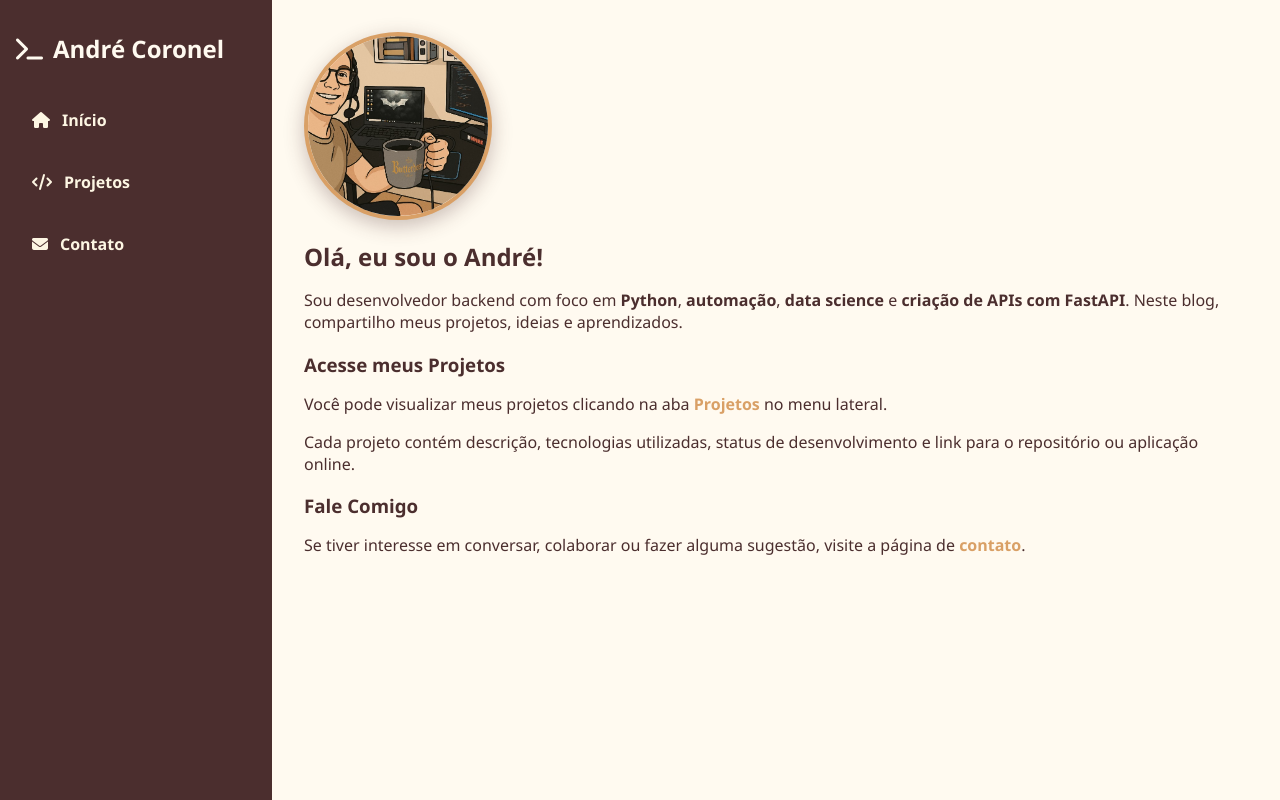
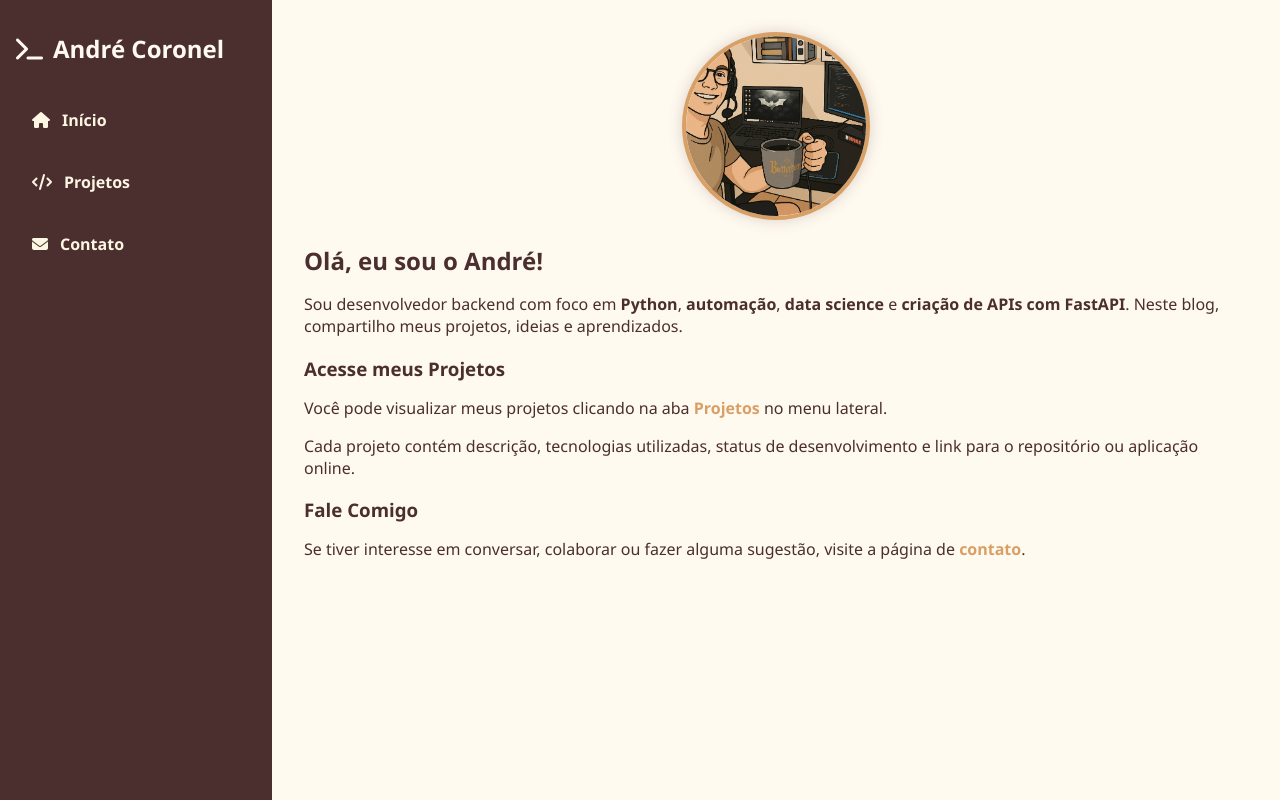
Before and after one commit to aclfilho/Blog, a FastAPI app: page / in a window 1280 px wide. Run offline with FastAPI, Linux system fonts and the light colour scheme.

Commit message:
update css

```diff
--- a/static/style.css
+++ b/static/style.css
@@ -221,17 +221,20 @@ footer {
 
 /* Foto de perfil */
 .foto-perfil {
-  position: relative;
   width: 180px;
   height: 180px;
+  margin: 0 auto 1.5rem;
   border-radius: 50%;
   overflow: hidden;
-  background-color: #fffaf0;
   border: 4px solid #d9a066;
-  box-shadow: 0 6px 20px rgba(75, 46, 46, 0.3);
+  box-shadow: 0 0 15px rgba(75, 46, 46, 0.2);
+  position: relative;
+  background-color: #fff;
+  display: flex;
+  align-items: center;
+  justify-content: center;
 }
 
-/* Garantir centralização vertical da imagem dentro do círculo */
 .foto-perfil img {
   width: 100%;
   height: 100%;
```
